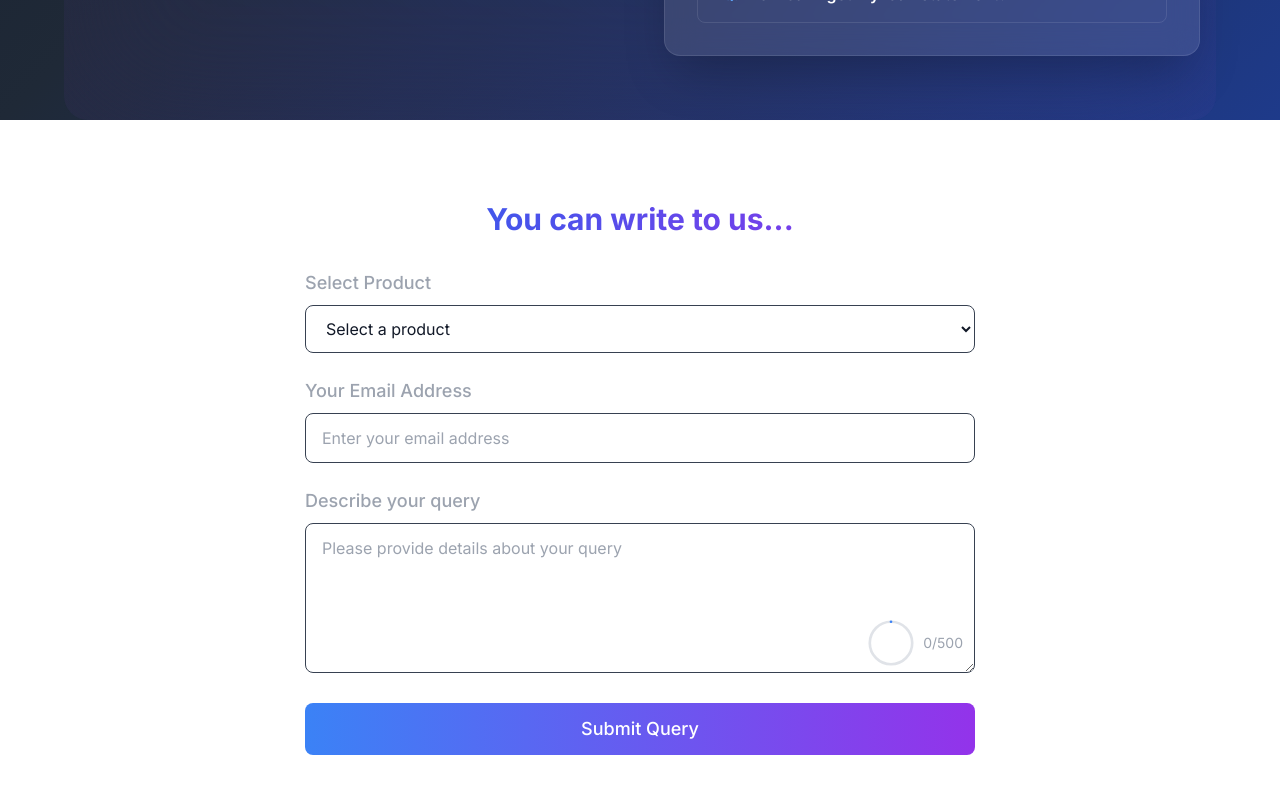
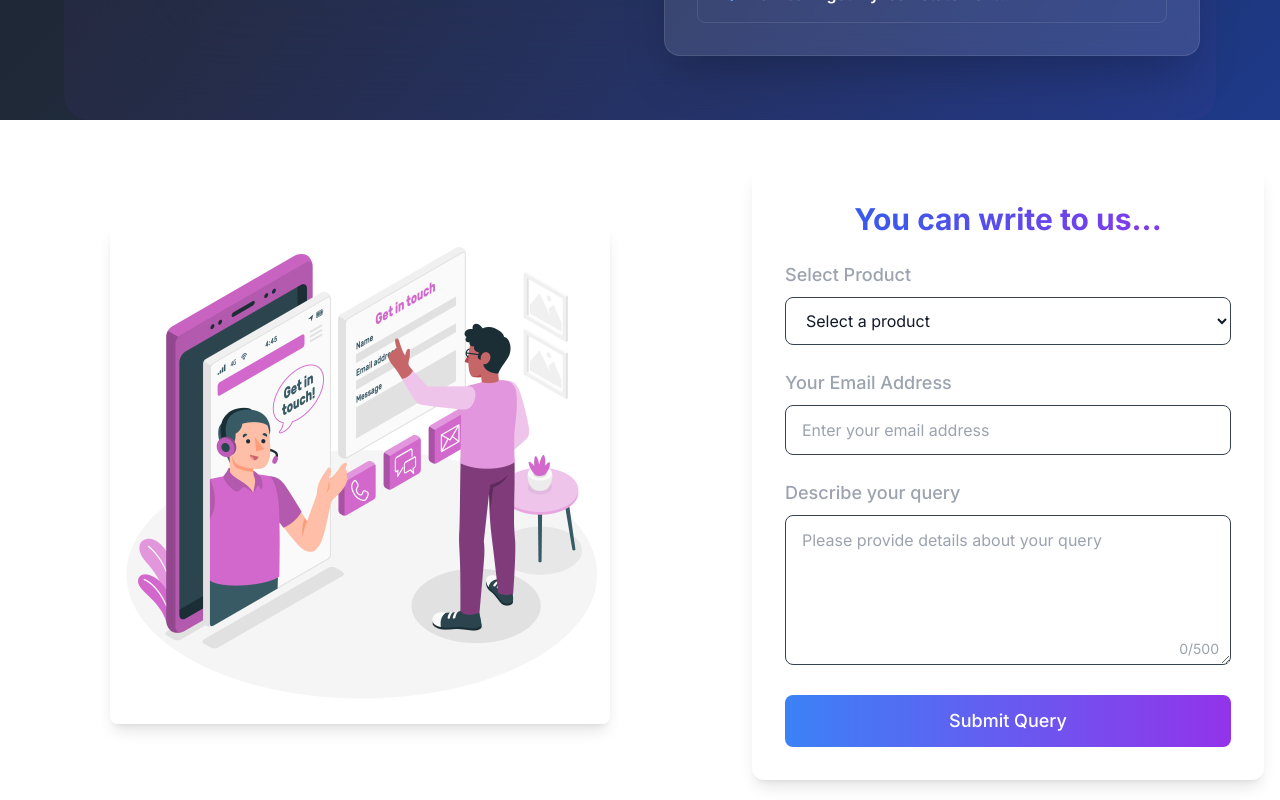
Before and after one commit to Lotlite/lotelite_fintech, a Next.js app: page /support-center in a window 1280 px wide. Shown: the part 1140-1940 px from the top of the page. Built offline with nearby package versions, Linux system fonts and the light colour scheme.

Commit message:
add support img

```diff
--- a/src/app/support-center/QueryForm.tsx
+++ b/src/app/support-center/QueryForm.tsx
@@ -1,26 +1,21 @@
-import {FormEvent, useState, ChangeEvent, useRef, useEffect } from "react";
-import {motion, Variants} from "framer-motion";
-
-interface FormData {
-  selectedProduct: string;
-  email: string;
-  query: string;
-}
+"use client";
+import { FormEvent, useState, ChangeEvent, useRef, useEffect } from "react";
+import { motion, Variants } from "framer-motion";
 
 const MAX_CHARS = 500;
 
 const QueryForm = () => {
-  const [selectedProduct, setSelectedProduct] = useState<string>('');
-  const [email, setEmail] = useState<string>('');
-  const [query, setQuery] = useState<string>('');
+  const [selectedProduct, setSelectedProduct] = useState<string>("");
+  const [email, setEmail] = useState<string>("");
+  const [query, setQuery] = useState<string>("");
   const [isLoading, setIsLoading] = useState<boolean>(false);
   const textareaRef = useRef<HTMLTextAreaElement>(null);
 
   // Auto-resize textarea
   useEffect(() => {
     if (textareaRef.current) {
-      textareaRef.current.style.height = 'auto';
-      textareaRef.current.style.height = textareaRef.current.scrollHeight + 'px';
+      textareaRef.current.style.height = "auto";
+      textareaRef.current.style.height = textareaRef.current.scrollHeight + "px";
     }
   }, [query]);
 
@@ -29,12 +24,12 @@ const QueryForm = () => {
     setIsLoading(true);
 
     // Simulate API call
-    await new Promise(resolve => setTimeout(resolve, 2000));
+    await new Promise((resolve) => setTimeout(resolve, 2000));
 
     console.log({ selectedProduct, email, query });
-    setSelectedProduct('');
-    setEmail('');
-    setQuery('');
+    setSelectedProduct("");
+    setEmail("");
+    setQuery("");
     setIsLoading(false);
   };
 
@@ -46,46 +41,46 @@ const QueryForm = () => {
       transition: {
         staggerChildren: 0.2,
         delayChildren: 0.3,
-      }
-    }
+      },
+    },
   };
 
   return (
-    <div className="max-w-3xl mx-auto px-4 py-12">
+    <div className="flex flex-col md:flex-row items-center justify-between max-w-7xl mx-auto px-4 py-12">
+      {/* Left Side: Image */}
+      <div className="flex-1 hidden md:block">
+        <img
+          src="/images/Support.jpg" // Replace with your actual image path
+          alt="Query Form"
+          className="w-[500px] h-auto max-h-[500px] object-cover rounded-lg shadow-lg mx-auto"
+        />
+      </div>
+
+      {/* Right Side: Form */}
       <motion.div
         initial="hidden"
         animate="visible"
-        className="relative"
+        className="flex-1 md:ml-12 w-full max-w-lg"
       >
         <motion.div
           variants={containerAnimation}
-          className="relative bg-white/5 backdrop-blur-sm rounded-xl border border-white/10 p-8"
+          className="bg-white/5 backdrop-blur-sm rounded-xl border border-white/10 p-8 shadow-lg"
         >
           <motion.h2
             variants={containerAnimation}
-            className="text-3xl font-bold mb-8 text-center bg-gradient-to-r from-blue-600 to-purple-600 text-transparent bg-clip-text"
+            className="text-3xl font-bold mb-6 text-center bg-gradient-to-r from-blue-600 to-purple-600 text-transparent bg-clip-text"
           >
             You can write to us...
           </motion.h2>
 
-          <motion.form
-            onSubmit={handleSubmit}
-            className="space-y-6"
-          >
+          <motion.form onSubmit={handleSubmit} className="space-y-6">
             {/* Product Selection */}
             <div className="space-y-2">
-              <label
-                className="block text-gray-400 text-lg font-medium"
-                htmlFor="product"
-              >
-                Select Product
-              </label>
+              <label className="block text-gray-400 text-lg font-medium">Select Product</label>
               <select
-                id="product"
                 value={selectedProduct}
                 onChange={(e) => setSelectedProduct(e.target.value)}
-                className="w-full bg-white/5 border border-gray-700 rounded-lg px-4 py-3 text-gray-900
-                  focus:outline-none focus:ring-2 focus:ring-blue-500 transition-all duration-300"
+                className="w-full bg-white/5 border border-gray-700 rounded-lg px-4 py-3 text-gray-900 focus:outline-none focus:ring-2 focus:ring-blue-500 transition-all duration-300"
                 required
               >
                 <option value="">Select a product</option>
@@ -97,67 +92,31 @@ const QueryForm = () => {
 
             {/* Email Field */}
             <div className="space-y-2">
-              <label
-                className="block text-gray-400 text-lg font-medium"
-                htmlFor="email"
-              >
-                Your Email Address
-              </label>
+              <label className="block text-gray-400 text-lg font-medium">Your Email Address</label>
               <input
                 type="email"
-                id="email"
                 value={email}
                 onChange={(e) => setEmail(e.target.value)}
                 placeholder="Enter your email address"
-                className="w-full bg-white/5 border border-gray-700 rounded-lg px-4 py-3 text-black
-                  focus:outline-none focus:ring-2 focus:ring-blue-500 transition-all duration-300"
+                className="w-full bg-white/5 border border-gray-700 rounded-lg px-4 py-3 text-black focus:outline-none focus:ring-2 focus:ring-blue-500 transition-all duration-300"
                 required
               />
             </div>
 
             {/* Query Field with Character Counter */}
             <div className="space-y-2">
-              <label
-                className="block text-gray-400 text-lg font-medium"
-                htmlFor="query"
-              >
-                Describe your query
-              </label>
+              <label className="block text-gray-400 text-lg font-medium">Describe your query</label>
               <div className="relative">
                 <textarea
                   ref={textareaRef}
-                  id="query"
                   value={query}
                   onChange={(e) => setQuery(e.target.value.slice(0, MAX_CHARS))}
                   placeholder="Please provide details about your query"
-                  className="w-full min-h-[150px] bg-white/5 border border-gray-700 rounded-lg px-4 py-3 text-black
-                    focus:outline-none focus:ring-2 focus:ring-blue-500 transition-all duration-300"
+                  className="w-full min-h-[150px] bg-white/5 border border-gray-700 rounded-lg px-4 py-3 text-black focus:outline-none focus:ring-2 focus:ring-blue-500 transition-all duration-300"
                   required
                 />
                 <div className="absolute bottom-3 right-3 flex items-center">
-                  <svg className="w-12 h-12" viewBox="0 0 36 36">
-                    <motion.path
-                      d="M18 2.0845
-                        a 15.9155 15.9155 0 0 1 0 31.831
-                        a 15.9155 15.9155 0 0 1 0 -31.831"
-                      fill="none"
-                      strokeWidth="2"
-                      stroke="rgba(100, 116, 139, 0.2)"
-                      strokeLinecap="round"
-                    />
-                    <motion.path
-                      d="M18 2.0845
-                        a 15.9155 15.9155 0 0 1 0 31.831
-                        a 15.9155 15.9155 0 0 1 0 -31.831"
-                      fill="none"
-                      strokeWidth="2"
-                      stroke="#3b82f6"
-                      strokeLinecap="round"
-                      initial={{ pathLength: 0 }}
-                      animate={{ pathLength: query.length / MAX_CHARS }}
-                    />
-                  </svg>
-                  <span className="text-sm text-gray-400 ml-2">{query.length}/{MAX_CHARS}</span>
+                  <span className="text-sm text-gray-400">{query.length}/{MAX_CHARS}</span>
                 </div>
               </div>
             </div>
@@ -166,20 +125,12 @@ const QueryForm = () => {
             <motion.button
               type="submit"
               disabled={isLoading}
-              className={`w-full relative py-3 px-6 rounded-lg text-white font-medium text-lg
-                ${isLoading ? 'bg-blue-400' : 'bg-gradient-to-r from-blue-500 to-purple-600'}
-                transition-all duration-300 overflow-hidden`}
+              className={`w-full relative py-3 px-6 rounded-lg text-white font-medium text-lg transition-all duration-300 overflow-hidden ${
+                isLoading ? "bg-blue-400" : "bg-gradient-to-r from-blue-500 to-purple-600"
+              }`}
               whileHover={{ scale: 1.02 }}
               whileTap={{ scale: 0.98 }}
             >
-              <motion.div
-                initial={false}
-                animate={{
-                  x: isLoading ? '0%' : '-100%',
-                }}
-                transition={{ duration: 0.5 }}
-                className="absolute inset-0 bg-gradient-to-r from-blue-400/0 via-blue-400/30 to-blue-400/0"
-              />
               {isLoading ? (
                 <motion.div
                   animate={{ rotate: 360 }}
@@ -187,7 +138,7 @@ const QueryForm = () => {
                   className="w-6 h-6 border-3 border-white/30 border-t-white rounded-full mx-auto"
                 />
               ) : (
-                'Submit Query'
+                "Submit Query"
               )}
             </motion.button>
           </motion.form>
```
